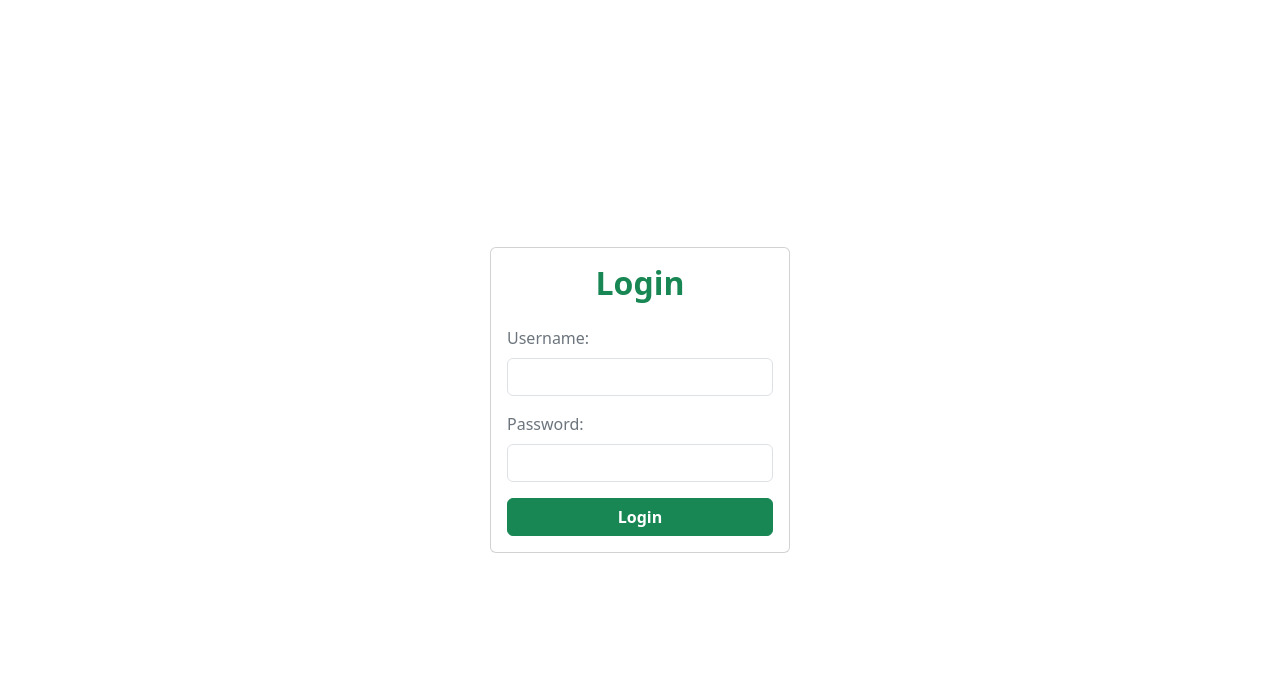
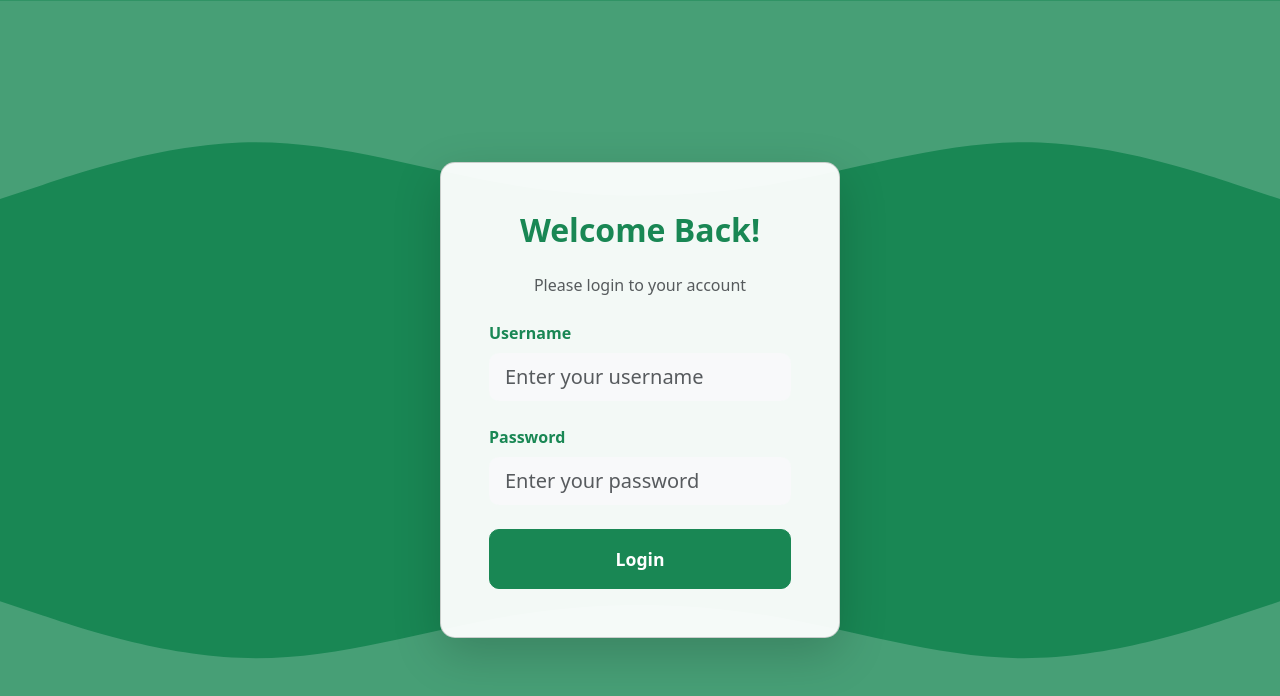
Before and after one commit to haikrisna/miniproject_react_krisna-kukuh-wijaya, a React (Vite) app in the folder myproject/: page /login in a window 1280 px wide. Shown: the top 696 px of the page. Built offline with nearby package versions, Linux system fonts and the light colour scheme.

Commit message:
fixed lp and list card

```diff
--- a/myproject/src/LandingPage/HeroSection.jsx
+++ b/myproject/src/LandingPage/HeroSection.jsx
@@ -15,22 +15,39 @@ export default function HeroSection() {
     <div>
       {/* Hero Section */}
       <div
-        className="hero-section bg-light py-5"
+        className="hero-section bg-success position-relative"
         style={{ minHeight: "100vh" }}
       >
+        {/* Wave SVG */}
+        <div className="wave-container position-absolute bottom-0 left-0 w-100">
+          <svg
+            xmlns="http://www.w3.org/2000/svg"
+            viewBox="0 0 1440 320"
+            preserveAspectRatio="none"
+            className="w-100"
+            style={{ display: "block" }}
+          >
+            <path
+              fill="#ffffff"
+              fillOpacity="1"
+              d="M0,96L48,112C96,128,192,160,288,160C384,160,480,128,576,112C672,96,768,96,864,112C960,128,1056,160,1152,160C1248,160,1344,128,1392,112L1440,96L1440,320L1392,320C1344,320,1248,320,1152,320C1056,320,960,320,864,320C768,320,672,320,576,320C480,320,384,320,288,320C192,320,96,320,48,320L0,320Z"
+            ></path>
+          </svg>
+        </div>
+
         <div className="container" style={{ paddingTop: "140px" }}>
           <div className="row align-items-center" style={{ height: "100%" }}>
             {/* Left Text Section */}
             <div className="col-md-6 mb-4 mb-md-0">
-              <h1 className="display-4 fw-bold text-success">
+              <h1 className="display-4 fw-bold text-white">
                 Welcome to Archiwaste
               </h1>
-              <p className="lead text-dark">
+              <p className="lead text-white">
                 Bantu kurangi sampah makanan bersama. Setiap langkah kecil
                 memiliki dampak besar untuk masa depan.
               </p>
               <a
-                className="btn btn-success btn-lg"
+                className="btn btn-light btn-lg text-success"
                 onClick={() => navigate("/login")}
               >
                 Get Started
@@ -42,7 +59,7 @@ export default function HeroSection() {
                 src={heroimage}
                 alt="Hero"
                 className="img-fluid rounded shadow"
-                style={{ maxHeight: "80vh", objectFit: "cover" }} // Membuat gambar sesuai dengan ukuran layar
+                style={{ maxHeight: "80vh", objectFit: "cover" }}
               />
             </div>
           </div>
--- a/myproject/src/LoginPage/LoginPage.jsx
+++ b/myproject/src/LoginPage/LoginPage.jsx
@@ -9,7 +9,6 @@ export default function LoginPage({ setIsLoggedIn }) {
   const [errorMessage, setErrorMessage] = useState('');
   const navigate = useNavigate();
 
-
   const handleLogin = (event) => {
     event.preventDefault();
 
@@ -18,7 +17,7 @@ export default function LoginPage({ setIsLoggedIn }) {
 
     if (user && user.username === username && user.password === password) {
       localStorage.setItem('isLoggedIn', 'true');
-      setIsLoggedIn(true); // Update state login
+      setIsLoggedIn(true);
       navigate('/');
       Swal.fire({
         title: "Anda berhasil login!",
@@ -28,7 +27,7 @@ export default function LoginPage({ setIsLoggedIn }) {
     } else if (username === dummyUser.username && password === dummyUser.password) {
       localStorage.setItem('user', JSON.stringify(dummyUser));
       localStorage.setItem('isLoggedIn', 'true');
-      setIsLoggedIn(true); // Update state login
+      setIsLoggedIn(true);
       navigate('/mealplan');
     } else {
       setErrorMessage('Username atau password tidak tepat');
@@ -37,39 +36,87 @@ export default function LoginPage({ setIsLoggedIn }) {
         text: `silahkan masukan dengan benar`,
         icon: "warning",
       });
-
     }
   };
 
   return (
-    <div className="container d-flex justify-content-center align-items-center vh-100">
-      <div className="card" style={{ width: '300px' }}>
-        <div className="card-body">
-          <h2 className="text-center mb-4 fw-bold text-success">Login</h2>
+    <div className="login-page position-relative overflow-hidden" style={{ minHeight: "100vh", backgroundColor: "#198754" }}>
+      {/* Wave SVG Top */}
+      <div className="wave-top position-absolute top-0 left-0 w-100">
+        <svg
+          xmlns="http://www.w3.org/2000/svg"
+          viewBox="0 0 1440 320"
+          preserveAspectRatio="none"
+          style={{ display: 'block', transform: 'rotate(180deg)' }}
+        >
+          <path
+            fill="#ffffff"
+            fillOpacity="0.2"
+            d="M0,96L48,112C96,128,192,160,288,160C384,160,480,128,576,112C672,96,768,96,864,112C960,128,1056,160,1152,160C1248,160,1344,128,1392,112L1440,96L1440,320L1392,320C1344,320,1248,320,1152,320C1056,320,960,320,864,320C768,320,672,320,576,320C480,320,384,320,288,320C192,320,96,320,48,320L0,320Z"
+          ></path>
+        </svg>
+      </div>
+
+      {/* Wave SVG Bottom */}
+      <div className="wave-bottom position-absolute bottom-0 left-0 w-100">
+        <svg
+          xmlns="http://www.w3.org/2000/svg"
+          viewBox="0 0 1440 320"
+          preserveAspectRatio="none"
+          style={{ display: 'block' }}
+        >
+          <path
+            fill="#ffffff"
+            fillOpacity="0.2"
+            d="M0,96L48,112C96,128,192,160,288,160C384,160,480,128,576,112C672,96,768,96,864,112C960,128,1056,160,1152,160C1248,160,1344,128,1392,112L1440,96L1440,320L1392,320C1344,320,1248,320,1152,320C1056,320,960,320,864,320C768,320,672,320,576,320C480,320,384,320,288,320C192,320,96,320,48,320L0,320Z"
+          ></path>
+        </svg>
+      </div>
+
+      <div className="container d-flex justify-content-center align-items-center min-vh-100">
+        <div className="card shadow-lg" style={{ width: '400px', backgroundColor: 'rgba(255, 255, 255, 0.95)', borderRadius: '15px' }}>
+          <div className="card-body p-5">
+            <h2 className="text-center mb-4 fw-bold text-success">Welcome Back!</h2>
+            <p className="text-center text-muted mb-4">Please login to your account</p>
             <form onSubmit={handleLogin}>
-            <div className="mb-3">
-              <label className="form-label text-secondary">Username:</label>
+              <div className="mb-4">
+                <label className="form-label text-success fw-bold">Username</label>
                 <input
                   type="text"
-                className="form-control"
+                  className="form-control form-control-lg bg-light border-0"
+                  style={{ borderRadius: '10px' }}
                   value={username}
                   onChange={(e) => setUsername(e.target.value)}
+                  placeholder="Enter your username"
                   required
                 />
               </div>
-            <div className="mb-3">
-              <label className="form-label text-secondary">Password:</label>
+              <div className="mb-4">
+                <label className="form-label text-success fw-bold">Password</label>
                 <input
                   type="password"
-                className="form-control"
+                  className="form-control form-control-lg bg-light border-0"
+                  style={{ borderRadius: '10px' }}
                   value={password}
                   onChange={(e) => setPassword(e.target.value)}
+                  placeholder="Enter your password"
                   required
                 />
               </div>
-            <button type="submit" className="btn btn-success w-100 fw-bold">Login</button>
-            {errorMessage && <p className="text-danger text-center mt-2">{errorMessage}</p>}
+              <button
+                type="submit"
+                className="btn btn-success w-100 py-3 fw-bold"
+                style={{
+                  borderRadius: '10px',
+                  fontSize: '1.1rem',
+                  transition: 'all 0.3s ease'
+                }}
+              >
+                Login
+              </button>
+              {errorMessage && <p className="text-danger text-center mt-3 mb-0">{errorMessage}</p>}
             </form>
+          </div>
         </div>
       </div>
     </div>
--- a/myproject/src/component/NavbarComponent.jsx
+++ b/myproject/src/component/NavbarComponent.jsx
@@ -34,7 +34,7 @@ export default function NavbarComponent({ isLoggedIn, handleLogout }) {
               <li className="nav-item">
                 <a
                   className="nav-link text-dark"
-                  onClick={() => navigate("/landingpage")}
+                  onClick={() => navigate("/")}
                   role="button"
                 >
                   Home
```
Also changed, not shown: myproject/src/MealPlan/MealPlan.jsx (+104 -47 lines). Lines whose indentation alone changed are shown as unchanged.
